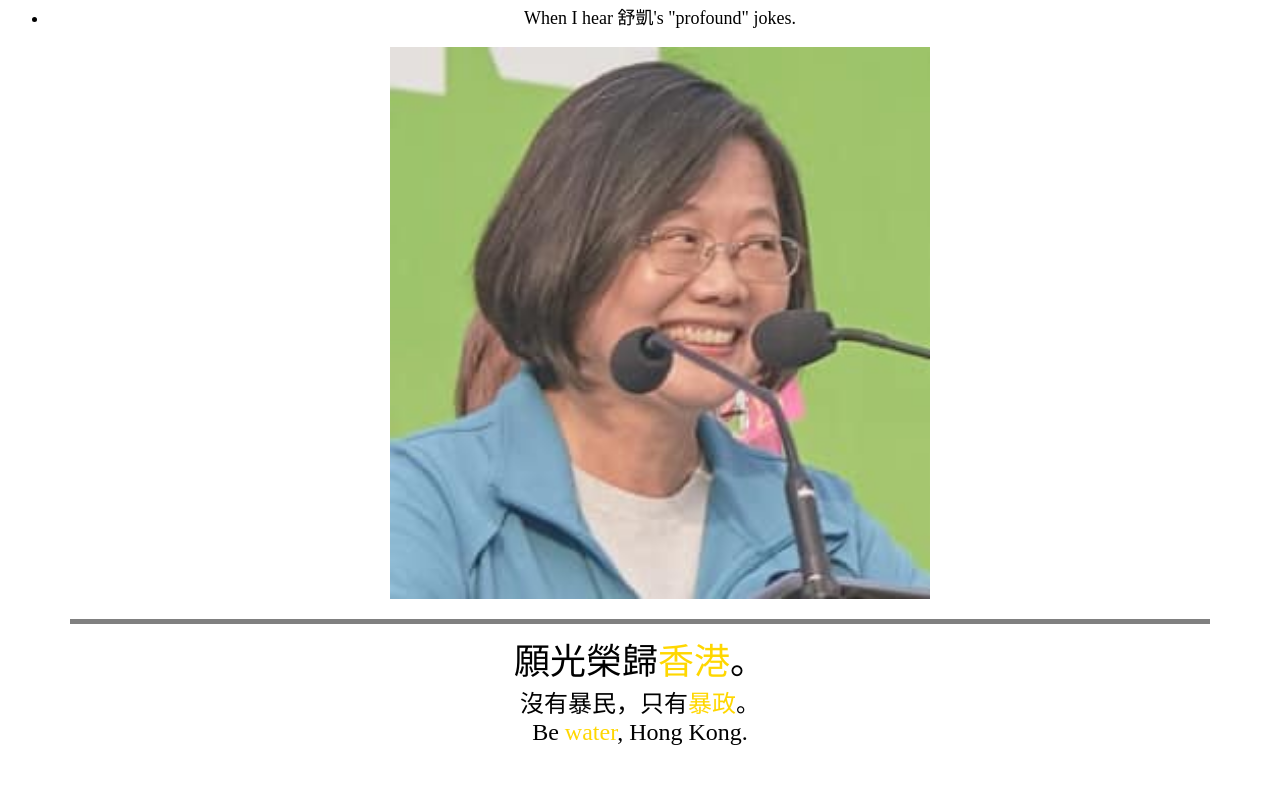
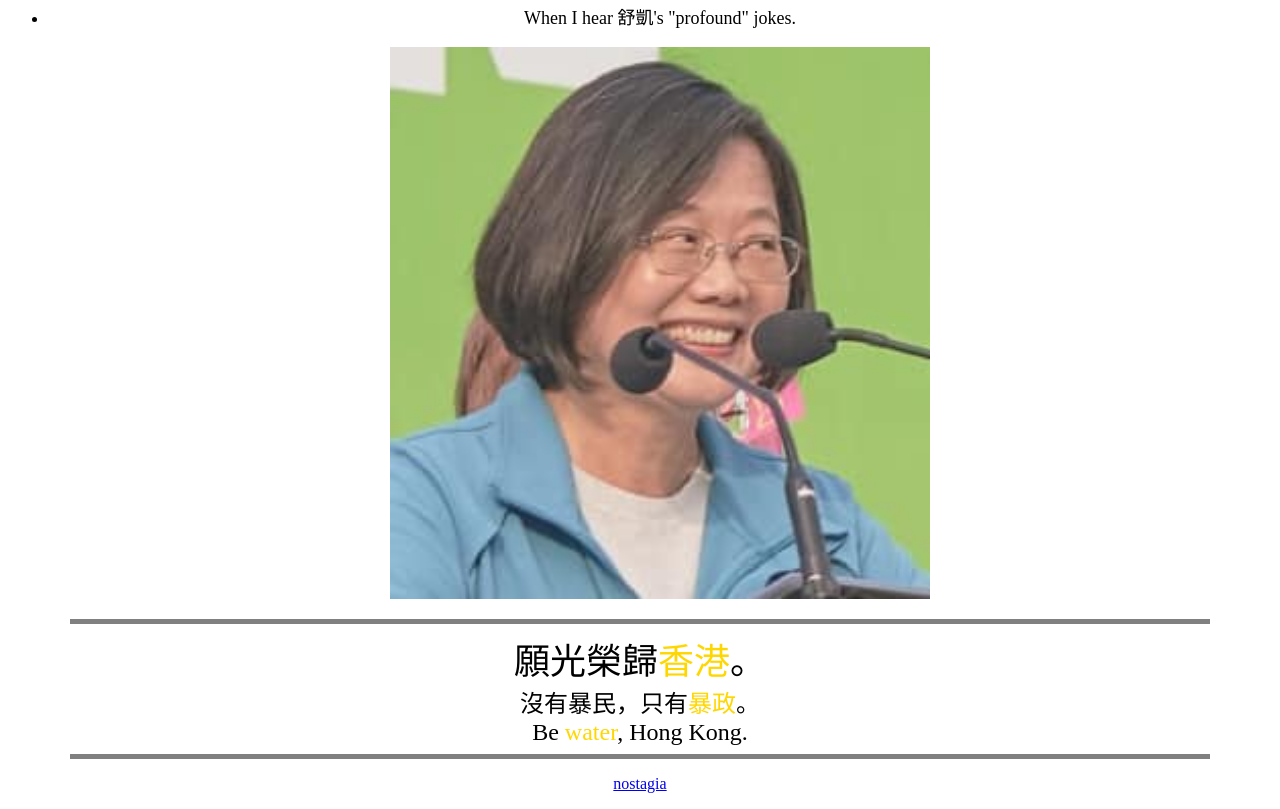
Before and after one commit to eileen71/R_htmlcss, a plain HTML site: page index.html in a window 1280 px wide. Shown: the part 1296-2105 px from the top of the page. Before the commit the page ends 2050 px from the top, so only its background shows below. Drawn offline with Linux system fonts and the light colour scheme.

Commit message:
Update index.html

```diff
--- a/index.html
+++ b/index.html
@@ -58,5 +58,10 @@
         <div id="water">
                 Be <span class="name">water</span>, Hong Kong.
         </div>
+        <hr size="5" align="center" noshade width="90%">
+        <p>
+        <a href="https://eileen71.github.io/R_htmlcss/another.html">nostagia</a>
+        </p>
+
     </body>
 </html>
```
